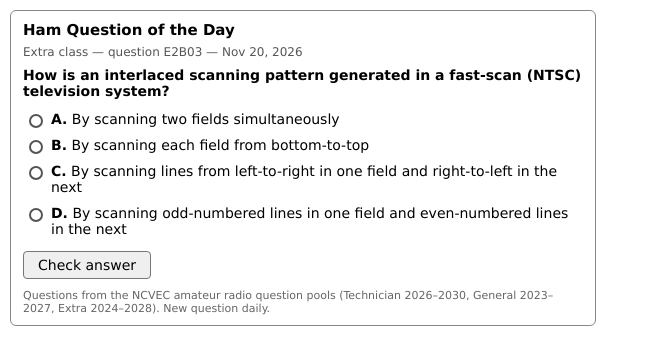
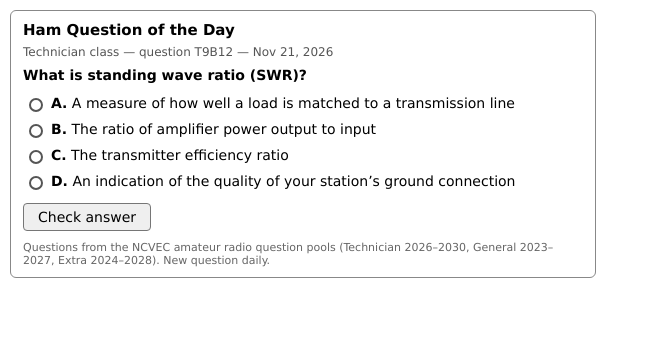
Before and after one commit to AdamL302/ham-qotd, a plain HTML site: page index.html in a window 1280 px wide. Shown: the whole page, without its empty margins (0-649 px from the left). Drawn offline with Linux system fonts and the light colour scheme.

Commit message:
Daily question

```diff
--- a/index.html
+++ b/index.html
@@ -24,11 +24,11 @@ label.btn{display:inline-block;margin-top:8px;padding:5px 14px;border:1px solid
 </style></head><body>
 <div class="box">
 <h3>Ham Question of the Day</h3>
-<div class="tag">Extra class &mdash; question E2B03 &mdash; Nov 20, 2026</div>
-<div class="q">How is an interlaced scanning pattern generated in a fast-scan (NTSC) television system?</div>
+<div class="tag">Technician class &mdash; question T9B12 &mdash; Nov 21, 2026</div>
+<div class="q">What is standing wave ratio (SWR)?</div>
 <input type="checkbox" id="chk">
-<div class="opts"><input type="radio" name="o" id="o0" class="r"><label for="o0" class="opt"><b>A.</b> By scanning two fields simultaneously</label><input type="radio" name="o" id="o1" class="r"><label for="o1" class="opt"><b>B.</b> By scanning each field from bottom-to-top</label><input type="radio" name="o" id="o2" class="r"><label for="o2" class="opt"><b>C.</b> By scanning lines from left-to-right in one field and right-to-left in the next</label><input type="radio" name="o" id="o3" class="r c"><label for="o3" class="opt correct"><b>D.</b> By scanning odd-numbered lines in one field and even-numbered lines in the next</label><span class="ok">&#10003; Correct!</span><span class="no">&#10007; Not quite.</span></div>
+<div class="opts"><input type="radio" name="o" id="o0" class="r c"><label for="o0" class="opt correct"><b>A.</b> A measure of how well a load is matched to a transmission line</label><input type="radio" name="o" id="o1" class="r"><label for="o1" class="opt"><b>B.</b> The ratio of amplifier power output to input</label><input type="radio" name="o" id="o2" class="r"><label for="o2" class="opt"><b>C.</b> The transmitter efficiency ratio</label><input type="radio" name="o" id="o3" class="r"><label for="o3" class="opt"><b>D.</b> An indication of the quality of your station’s ground connection</label><span class="ok">&#10003; Correct!</span><span class="no">&#10007; Not quite.</span></div>
 <label for="chk" class="btn">Check answer</label>
-<div class="ans">Correct answer: D.</div>
+<div class="ans">Correct answer: A.</div>
 <div class="src">Questions from the NCVEC amateur radio question pools (Technician 2026&ndash;2030, General 2023&ndash;2027, Extra 2024&ndash;2028). New question daily.</div>
 </div></body></html>
```
